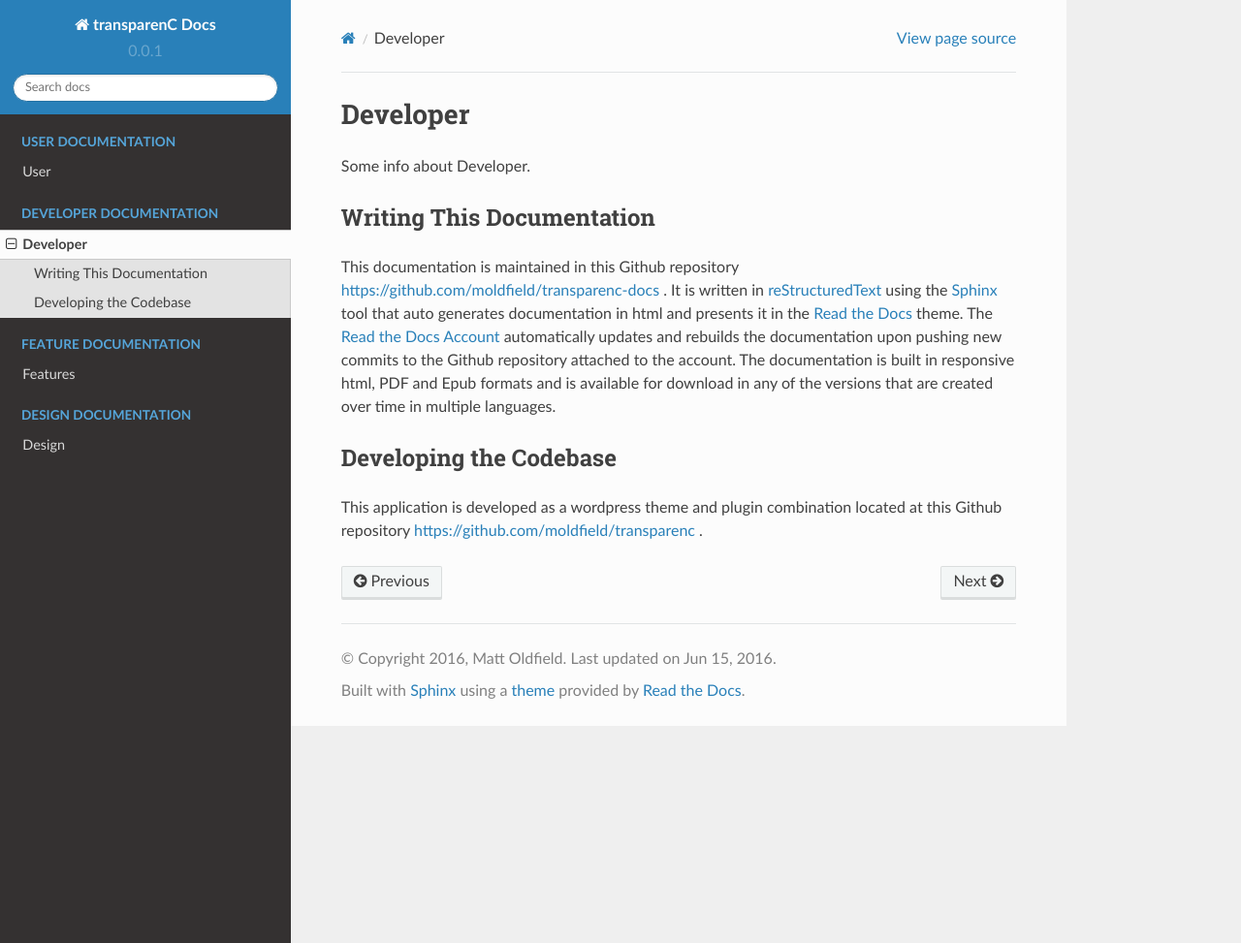
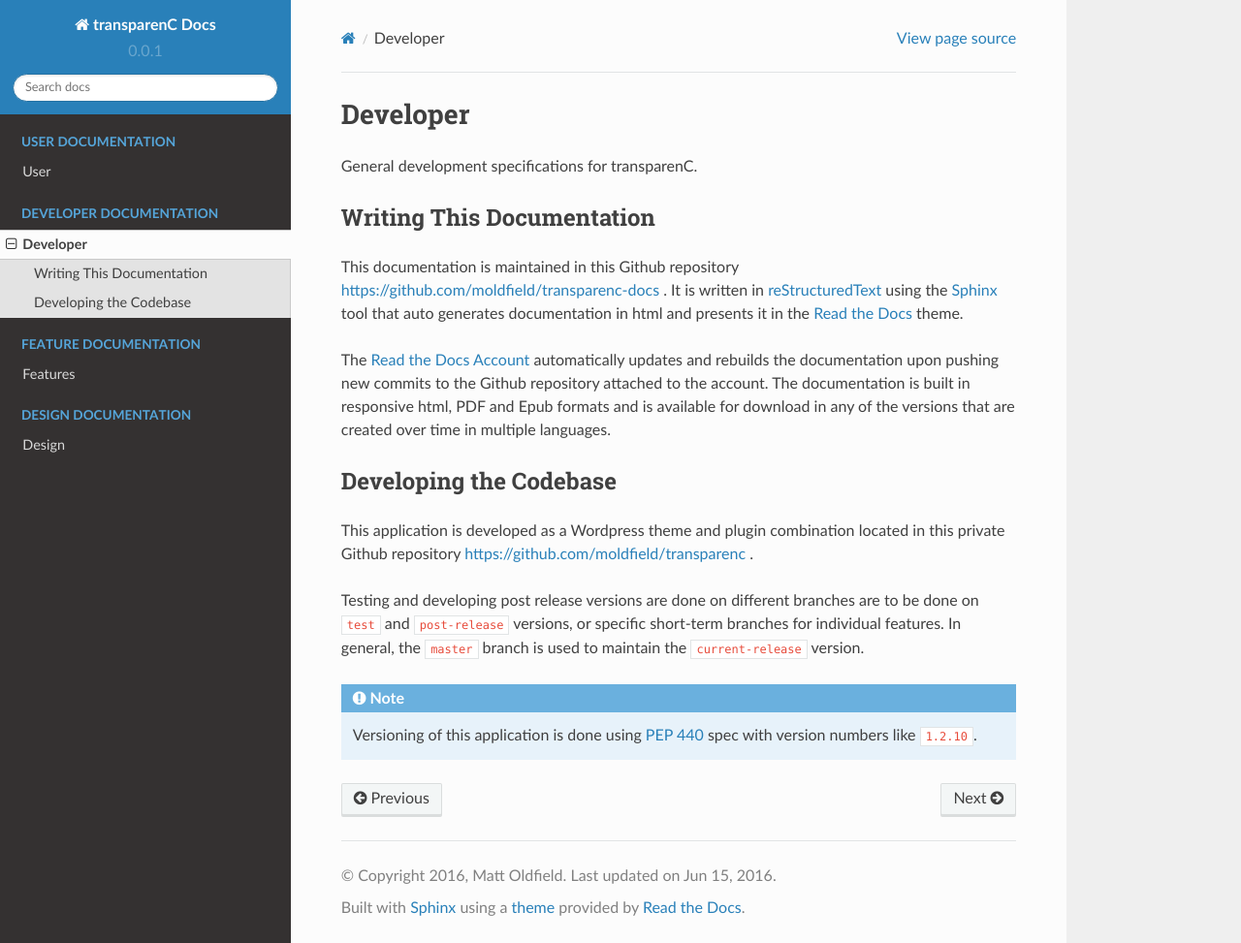
Before and after one commit to asmattic/transparenc-docs, a Sphinx documentation site: the page built from source/developer.rst, in a window 1280 px wide and 973 px high. Shown: the whole window at 97% size. Built offline with Sphinx 7.4.7 and the Read the Docs theme 2.0.0, drawn with Linux system fonts in a browser that asks for light colours.

Commit message:
Updated dev info

```diff
--- a/source/developer.rst
+++ b/source/developer.rst
@@ -1,16 +1,26 @@
 Developer
 ==================
 
-Some info about Developer.
+General development specifications for transparenC.
 
 Writing This Documentation
------
+--------------------------
 
-This documentation is maintained in this Github repository `<https://github.com/moldfield/transparenc-docs>`_ . It is written in `reStructuredText <http://sphinx-doc.org/rest.html>`_ using the `Sphinx <http://sphinx-doc.org/>`_ tool that auto generates documentation in html and presents it in the `Read the Docs <http://docs.readthedocs.io/en/latest>`_ theme. The `Read the Docs Account <https://readthedocs.org/dashboard/>`_ automatically updates and rebuilds the documentation upon pushing new commits to the Github repository attached to the account. The documentation is built in responsive html, PDF and Epub formats and is available for download in any of the versions that are created over time in multiple languages.
+This documentation is maintained in this Github repository `<https://github.com/moldfield/transparenc-docs>`_ . It is written in `reStructuredText <http://sphinx-doc.org/rest.html>`_ using the `Sphinx <http://sphinx-doc.org/>`_ tool that auto generates documentation in html and presents it in the `Read the Docs <http://docs.readthedocs.io/en/latest>`_ theme.
+
+The `Read the Docs Account <https://readthedocs.org/dashboard/>`_ automatically updates and rebuilds the documentation upon pushing new commits to the Github repository attached to the account. The documentation is built in responsive html, PDF and Epub formats and is available for download in any of the versions that are created over time in multiple languages.
 
 
 
 Developing the Codebase
------
+-----------------------
 
-This application is developed as a wordpress theme and plugin combination located at this Github repository `<https://github.com/moldfield/transparenc>`_ .
+This application is developed as a Wordpress theme and plugin combination located in this private Github repository `<https://github.com/moldfield/transparenc>`_ .
+
+Testing and developing post release versions are done on different branches are to be done on ``test`` and ``post-release`` versions, or specific short-term branches for individual features. In general, the ``master`` branch is used to maintain the ``current-release`` version.
+
+.. note::
+	Versioning of this application is done using  `PEP 440`_ spec with
+	version numbers like ``1.2.10``.
+
+.. _PEP 440: https://www.python.org/dev/peps/pep-0440/
```
